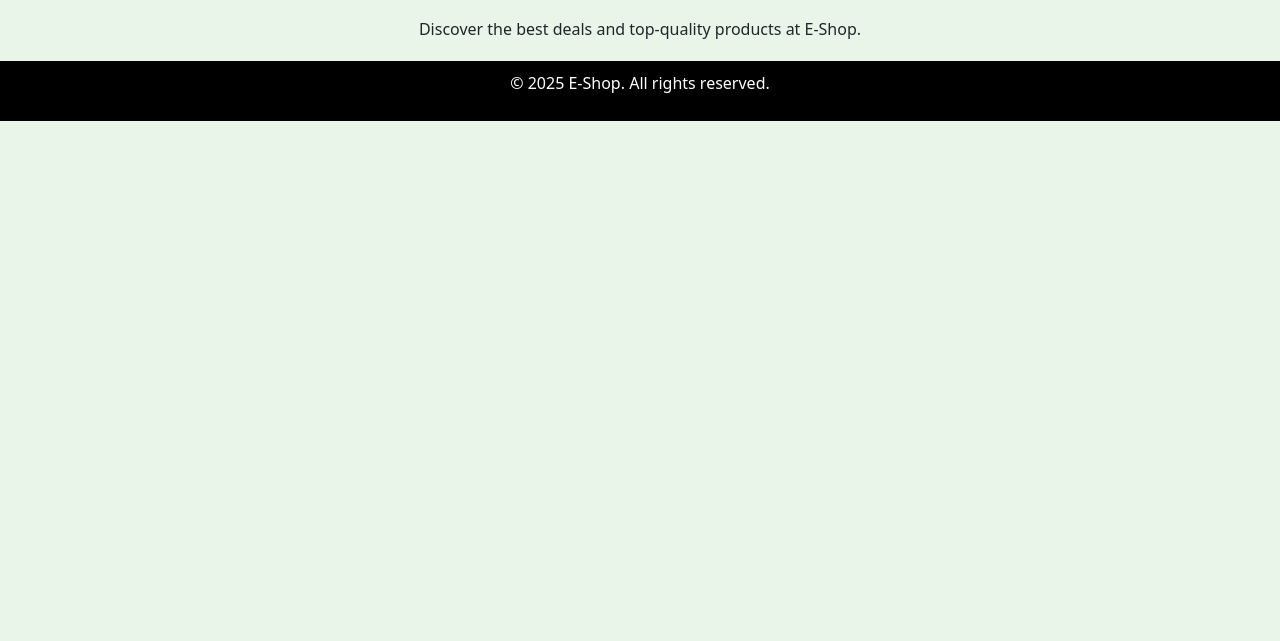
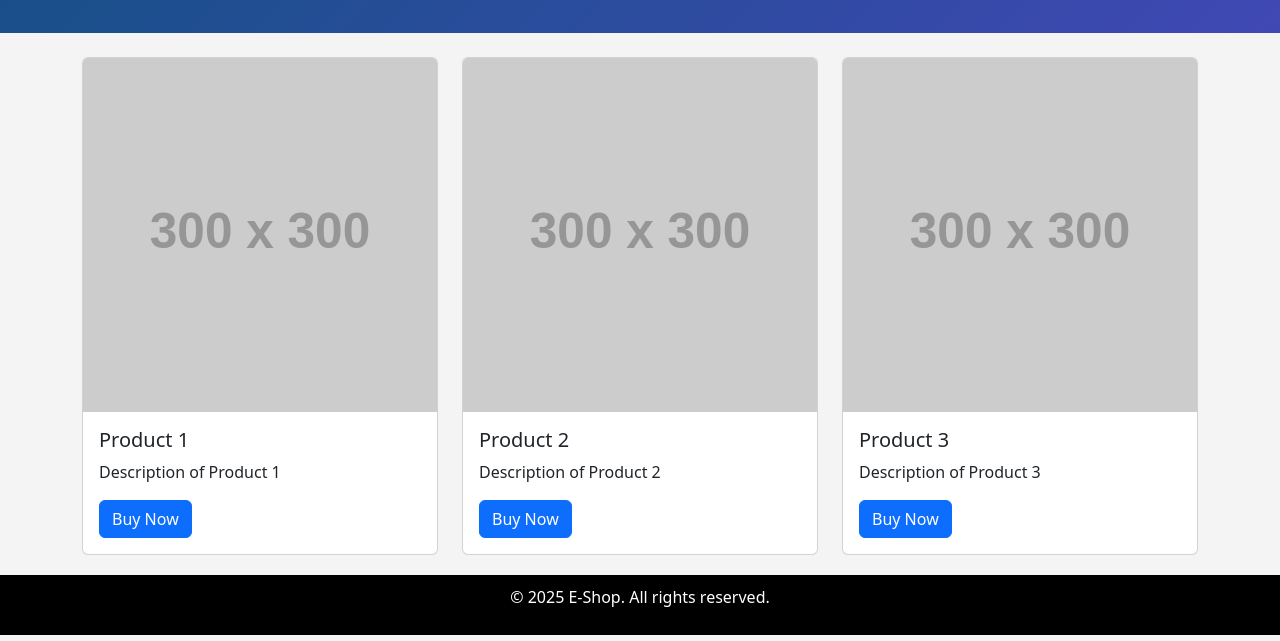
Before and after one commit to meghaneelsudhamsh/Ecomm_bootstrap, a website: page index.html in a window 1280 px wide. Shown: the part 159-800 px from the top of the page. Drawn offline with nearby package versions, Linux system fonts and the light colour scheme; placeholder pictures from the web are drawn by us.

```diff
--- a/index.html
+++ b/index.html
@@ -4,11 +4,11 @@
     <meta charset="UTF-8">
     <meta name="viewport" content="width=device-width, initial-scale=1.0">
     <title>E-Shop</title>
-    <!-- Bootstrap CSS via CDN -->
+    <!-- Bootstrap CSS -->
     <link href="https://cdn.jsdelivr.net/npm/bootstrap@5.3.0/dist/css/bootstrap.min.css" rel="stylesheet">
     <style>
         body {
-            background-color: #e9f5e9;
+            background-color: #f4f4f4;
         }
         .navbar {
             background-color: #063c68 !important;
@@ -52,12 +52,44 @@
 
     <!-- Header -->
     <header class="header">
-        <h1>Welcome to E-shop</h1>
+        <h1>Welcome to E-Shop</h1>
+        <p>Your one-stop shop for the best products and deals!</p>
     </header>
 
     <!-- Main Content -->
     <div class="container mt-4">
-        <p class="text-center">Discover the best deals and top-quality products at E-Shop.</p>
+        <div class="row">
+            <div class="col-md-4">
+                <div class="card">
+                    <img src="https://via.placeholder.com/300" class="card-img-top" alt="Product">
+                    <div class="card-body">
+                        <h5 class="card-title">Product 1</h5>
+                        <p class="card-text">Description of Product 1</p>
+                        <a href="#" class="btn btn-primary">Buy Now</a>
+                    </div>
+                </div>
+            </div>
+            <div class="col-md-4">
+                <div class="card">
+                    <img src="https://via.placeholder.com/300" class="card-img-top" alt="Product">
+                    <div class="card-body">
+                        <h5 class="card-title">Product 2</h5>
+                        <p class="card-text">Description of Product 2</p>
+                        <a href="#" class="btn btn-primary">Buy Now</a>
+                    </div>
+                </div>
+            </div>
+            <div class="col-md-4">
+                <div class="card">
+                    <img src="https://via.placeholder.com/300" class="card-img-top" alt="Product">
+                    <div class="card-body">
+                        <h5 class="card-title">Product 3</h5>
+                        <p class="card-text">Description of Product 3</p>
+                        <a href="#" class="btn btn-primary">Buy Now</a>
+                    </div>
+                </div>
+            </div>
+        </div>
     </div>
 
     <!-- Footer -->
@@ -90,7 +122,7 @@
         </div>
     </div>
 
-    <!-- Bootstrap JS via CDN -->
+    <!-- Bootstrap JS -->
     <script src="https://cdn.jsdelivr.net/npm/bootstrap@5.3.0/dist/js/bootstrap.bundle.min.js"></script>
 </body>
 </html>
```
Also changed, not shown: 1 other file.
